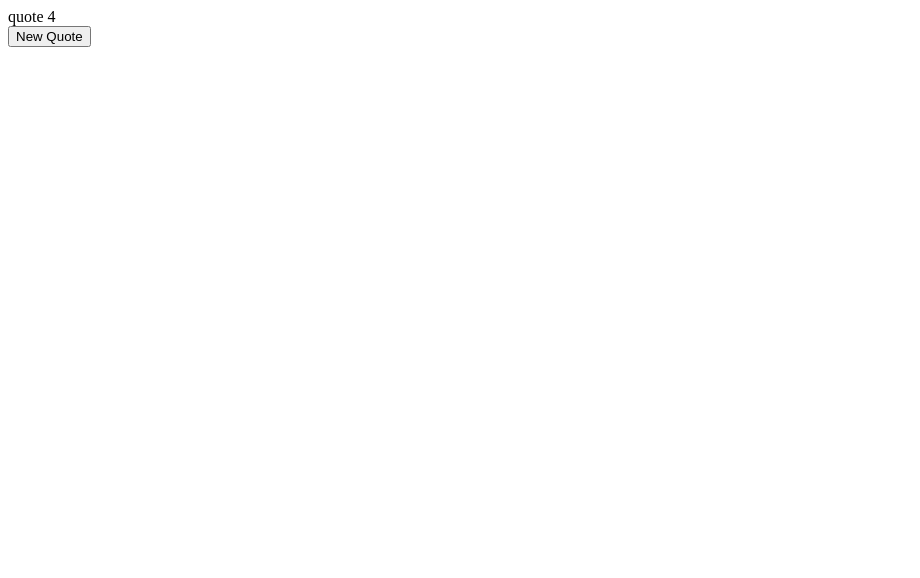
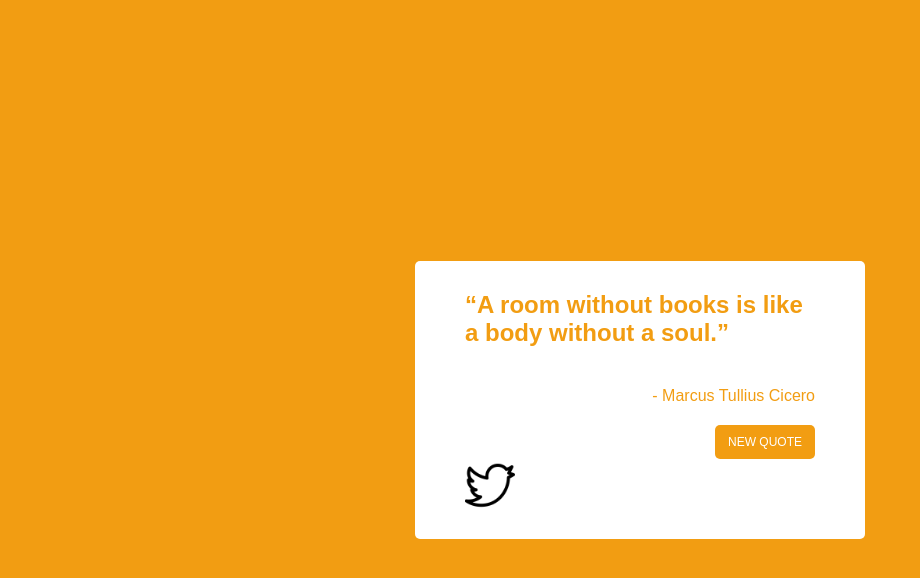
Before and after one commit to CaseyVandyke/quote-machine, a plain HTML site: page index.html in a window 1280 px wide. Shown: the whole page, without its empty margins (0-920 px from the left). Drawn offline with Linux system fonts and the light colour scheme.

Commit message:
random quote generator complete

```diff
--- a/index.html
+++ b/index.html
@@ -10,10 +10,10 @@
 
 <body>
     <div id="quote-box">
-        <div id="text"></div>
+        <h2 id="text"></h2>
         <div id="author"></div>
         <button id="new-quote">New Quote</button>
-        <a href="#" id="tweet-quote"></a>
+        <a href="https://twitter.com/intent/tweet" target="_blank" id="tweet-quote"></a>
     </div>
 
     <script src="script.js" type="module"></script>
--- a/quote.js
+++ b/quote.js
@@ -1,8 +1,24 @@
 const quotes = [
-    { quote: "Life is like a box of chocolates", author: "Forest Gump" },
-    { quote: "quote 2", author: "author 2" },
-    { quote: "quote 3", author: "author 3" },
-    { quote: "quote 4", author: "author 4" }
-]
+    {
+        quote: "“Life is like a box of chocolates. You never know what you're gonna get.”",
+        author: "- Forrest Gump",
+        color: '#0D98BA'
+    },
+    {
+        quote: "“Be yourself; everyone else is already taken.”",
+        author: "- Oscar Wilde",
+        color: '#e74d3d'
+    },
+    {
+        quote: "“So many books, so little time.”",
+        author: "- Frank Zappa",
+        color: '#2d3e51'
+    },
+    {
+        quote: "“A room without books is like a body without a soul.”",
+        author: "- Marcus Tullius Cicero",
+        color: '#f29d12'
+    }
+];
 
 export default quotes;
--- a/script.js
+++ b/script.js
@@ -1,6 +1,27 @@
 import quotes from './quote.js';
 const quoteText = document.querySelector("#text");
+const author = document.querySelector("#author");
+const quoteContainer = document.querySelector("#quote-box");
+const quoteButton = document.querySelector("#new-quote");
 
-const randomQuote = Math.floor(Math.random() * quotes.length);
+function onLoad() {
+    const randomQuote = Math.floor(Math.random() * quotes.length);
+    const { quote, author: quoteAuthor, color } = quotes[randomQuote];
+    const body = document.body.style;
+    const button = quoteButton.style;
+    const animate = 'background-color 0.5s ease';
 
-quoteText.innerHTML += `${quotes[randomQuote].quote}`
+    quoteText.innerHTML = `${quote}`;
+    author.innerHTML = `${quoteAuthor}`;
+    body.transition = animate;
+    body.backgroundColor = color;
+    body.color = color;
+    button.backgroundColor = color;
+    button.transition = animate;
+}
+
+quoteButton.addEventListener('click', () => {
+    onLoad();
+});
+
+onLoad();
--- a/styles.css
+++ b/styles.css
@@ -0,0 +1,54 @@
+* {
+    margin: 0;
+    padding: 0;
+    box-sizing: border-box;
+}
+
+body {
+    font-family: sans-serif;
+    height: 100vh;
+    position: relative;
+}
+
+#quote-box {
+    border-radius: 5px;
+    background-color: #ffffff;
+    display: flex;
+    flex-direction: column;
+    justify-content: center;
+    left: 50%;
+    min-height: 150px;
+    width: 450px;
+    position: absolute;
+    padding: 30px 50px;
+    top: 50%;
+    transform: translate(-50%, -50%);
+}
+
+#new-quote {
+    border: none;
+    border-radius: 5px;
+    color: #ffffff;
+    cursor: pointer;
+    font-size: 12px;
+    margin-left: auto;
+    padding: 10px;
+    text-transform: uppercase;
+    width: 100px;
+}
+
+#text {
+    margin-bottom: 40px;
+}
+
+#author {
+    margin-bottom: 20px;
+    margin-left: auto;
+}
+
+#tweet-quote {
+    background-image: url('./images/twitter.png');
+    background-size: cover;
+    height: 50px;
+    width: 50px;
+}
```
Also changed, not shown: images/twitter.png (added).
